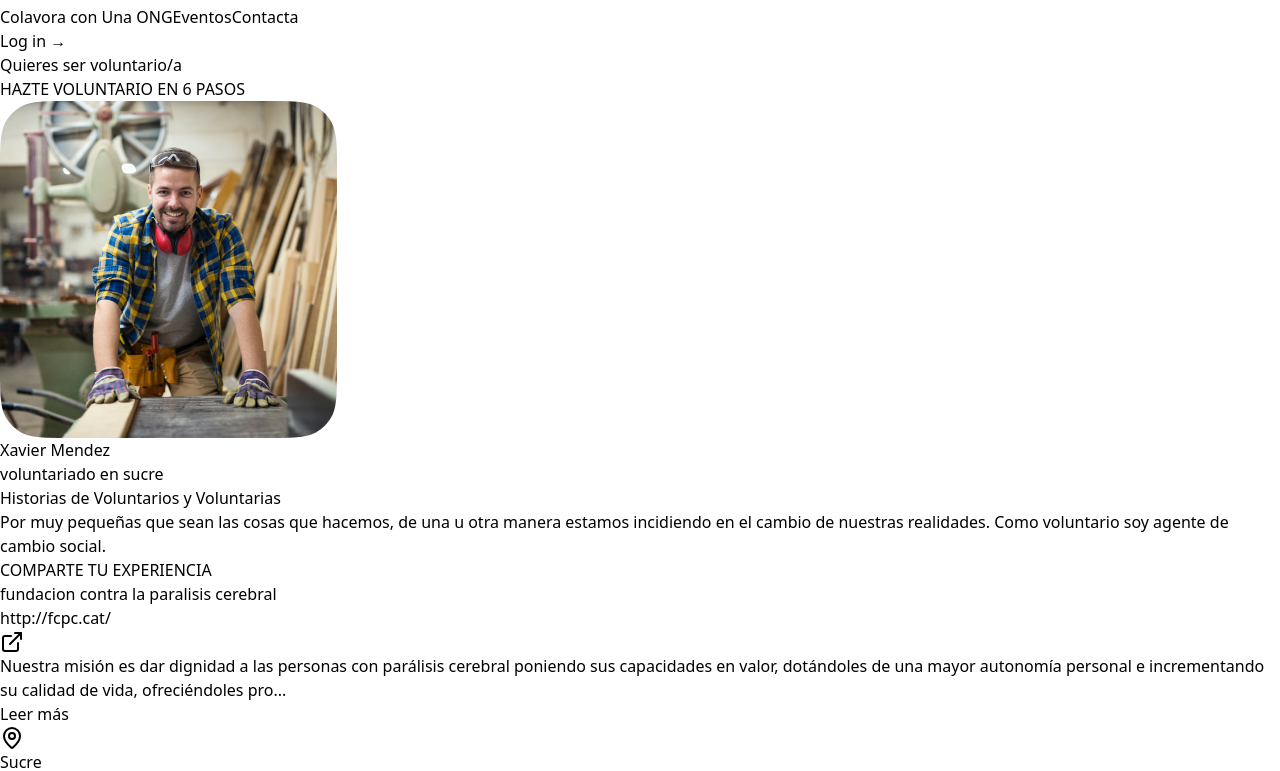
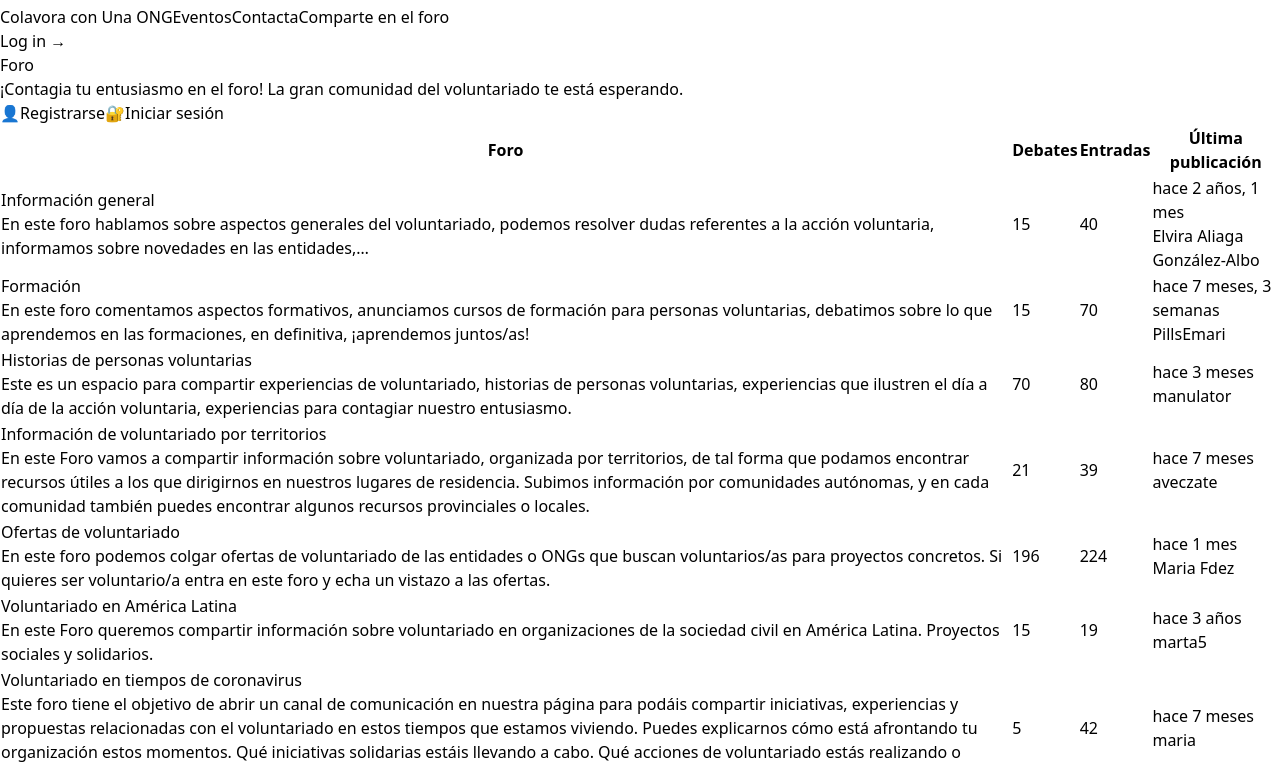
Before and after one commit to veramirandaluisgustavo/pagina_de_voluntarios, a React (Vite) app: page /foro in a window 1280 px wide. Before the commit this address led to /. Shown: the part 420-1191 px from the top of the page. Built offline with nearby package versions, Linux system fonts and the light colour scheme.

Commit message:
cambios para el foro

```diff
--- a/src/App.jsx
+++ b/src/App.jsx
@@ -8,6 +8,7 @@ import Inicio from './pages/Inicio/Inicio'
 import Login from './pages/Login/Login'
 import Pasos from './pages/6Pasos/Pasos'
 import Footer from './components/Footer'
+import Foro from './pages/Foro/Foro'
 function App() {
 
 
@@ -18,6 +19,7 @@ function App() {
           <Route path='/' element={<Inicio></Inicio>}></Route>
           <Route path='/login' element={<Login></Login>}></Route>
           <Route path='/pasos' element={<Pasos></Pasos>}></Route>
+          <Route path='/foro' element={<Foro></Foro>}></Route>
           <Route path='/*' element={<Navigate to="/"></Navigate>}></Route>
 
         </Routes>
--- a/src/components/NavBar.jsx
+++ b/src/components/NavBar.jsx
@@ -118,6 +118,9 @@ export default function NavBar() {
           <Link href="#" className="text-sm font-semibold leading-6 text-gray-900">
             Contacta
           </Link>
+          <Link to={"/foro"} className="text-sm font-semibold leading-6 text-gray-900">
+            Comparte en el foro
+          </Link>
         </PopoverGroup>
         <div className="hidden lg:flex lg:flex-1 lg:justify-end">
           <Link to={"/login"} className="text-sm font-semibold leading-6 text-gray-900">
--- /dev/null
+++ b/src/pages/Foro/Foro.jsx
@@ -0,0 +1,130 @@
+import React from 'react';
+import { Link } from 'react-router-dom';
+
+function Foro() {
+  const categories = [
+    {
+      title: "Información general",
+      description: "En este foro hablamos sobre aspectos generales del voluntariado, podemos resolver dudas referentes a la acción voluntaria, informamos sobre novedades en las entidades,…",
+      debates: 15,
+      entries: 40,
+      lastPost: "hace 2 años, 1 mes",
+      lastUser: "Elvira Aliaga González-Albo",
+      link: "/info-general"
+    },
+    {
+      title: "Formación",
+      description: "En este foro comentamos aspectos formativos, anunciamos cursos de formación para personas voluntarias, debatimos sobre lo que aprendemos en las formaciones, en definitiva, ¡aprendemos juntos/as!",
+      debates: 15,
+      entries: 70,
+      lastPost: "hace 7 meses, 3 semanas",
+      lastUser: "PillsEmari",
+      link: "/formacion"
+    },
+    {
+      title: "Historias de personas voluntarias",
+      description: "Este es un espacio para compartir experiencias de voluntariado, historias de personas voluntarias, experiencias que ilustren el día a día de la acción voluntaria, experiencias para contagiar nuestro entusiasmo.",
+      debates: 70,
+      entries: 80,
+      lastPost: "hace 3 meses",
+      lastUser: "manulator",
+      link: "/otro-tema"
+
+    },
+    {
+        title: "Información de voluntariado por territorios",
+        description: " En este Foro vamos a compartir información sobre voluntariado, organizada por territorios, de tal forma que podamos encontrar recursos útiles a los que dirigirnos en nuestros lugares de residencia. Subimos información por comunidades autónomas, y en cada comunidad también puedes encontrar algunos recursos provinciales o locales. ",
+        debates: 21,
+        entries: 39,
+        lastPost: "hace 7 meses",
+        lastUser: "aveczate",
+        link: "/otro-tema"
+
+      },
+      {
+        title: "Ofertas de voluntariado",
+        description: " En este foro podemos colgar ofertas de voluntariado de las entidades o ONGs que buscan voluntarios/as para proyectos concretos. Si quieres ser voluntario/a entra en este foro y echa un vistazo a las ofertas.",
+        debates: 196,
+        entries: 224,
+        lastPost: "hace 1 mes",
+        lastUser: "Maria Fdez",
+        link: "/otro-tema"
+
+      },
+      {
+        title: "Voluntariado en América Latina",
+        description: "En este Foro queremos compartir información sobre voluntariado en organizaciones de la sociedad civil en América Latina. Proyectos sociales y solidarios. ",
+        debates:15,
+        entries: 19,
+        lastPost: "hace 3 años",
+        lastUser: "marta5",
+        link: "/otro-tema"
+
+      },
+      {
+        title: "Voluntariado en tiempos de coronavirus",
+        description: "Este foro tiene el objetivo de abrir un canal de comunicación en nuestra página para podáis compartir iniciativas, experiencias y propuestas relacionadas con el voluntariado en estos tiempos que estamos viviendo. Puedes explicarnos cómo está afrontando tu organización estos momentos. Qué iniciativas solidarias estáis llevando a cabo. Qué acciones de voluntariado estás realizando o conoces.",
+        debates: 5,
+        entries: 42,
+        lastPost: "hace 7 meses",
+        lastUser: "maria",
+        link: "/otro-tema"
+
+      },
+
+  ];
+
+  return (
+    <div className="p-8">
+    <div className="container mx-auto max-w-[2000px] px-[68px]">
+      <div className="text-center mb-8">
+        <h1 className="text-8xl font-bold text-purple-700 mb-2">Foro</h1>
+        <p className="text-3xl text-gray-700 mb-4">
+          ¡Contagia tu entusiasmo en el foro! La gran comunidad del voluntariado te está esperando.
+        </p>
+        <div className="flex justify-center gap-4">
+          <button className="text-pink-500 font-medium flex items-center text-xl">
+            <span className="mr-2">👤</span>Registrarse
+          </button>
+          <button className="text-pink-500 font-medium flex items-center text-xl">
+            <span className="mr-2">🔐</span>Iniciar sesión
+          </button>
+        </div>
+      </div>
+
+      <div className="w-full">
+        <table className="w-full">
+          <thead>
+            <tr className="text-gray-600 font-bold border-b">
+              <th className="py-3 text-left text-2xl">Foro</th>
+              <th className="py-3 text-center text-2xl">Debates</th>
+              <th className="py-3 text-center text-2xl">Entradas</th>
+              <th className="py-3 text-center text-2xl">Última publicación</th>
+            </tr>
+          </thead>
+          <tbody>
+            {categories.map((category, index) => (
+              <tr key={index} className="border-b border-gray-200">
+                <td className="py-4">
+                  <h3 className="text-pink-600 font-semibold text-2xl">
+                    <Link to={category.link}>{category.title}</Link>
+                  </h3>
+                  <p className="text-gray-500 text-2xl">{category.description}</p>
+                </td>
+                <td className="py-4 text-center px-6 text-1xl min-w-[100px]">{category.debates}</td>
+                <td className="py-4 text-center px-6 text-1xl min-w-[100px]">{category.entries}</td>
+                <td className="py-4 text-center px-6 text-1xl min-w-[150px]">
+                  <p className="text-base">{category.lastPost}</p>
+                  <p className="text-pink-500 text-base">{category.lastUser}</p>
+                </td>
+              </tr>
+            ))}
+          </tbody>
+        </table>
+      </div>
+    </div>
+  </div>
+  );
+}
+
+export default Foro;
```
